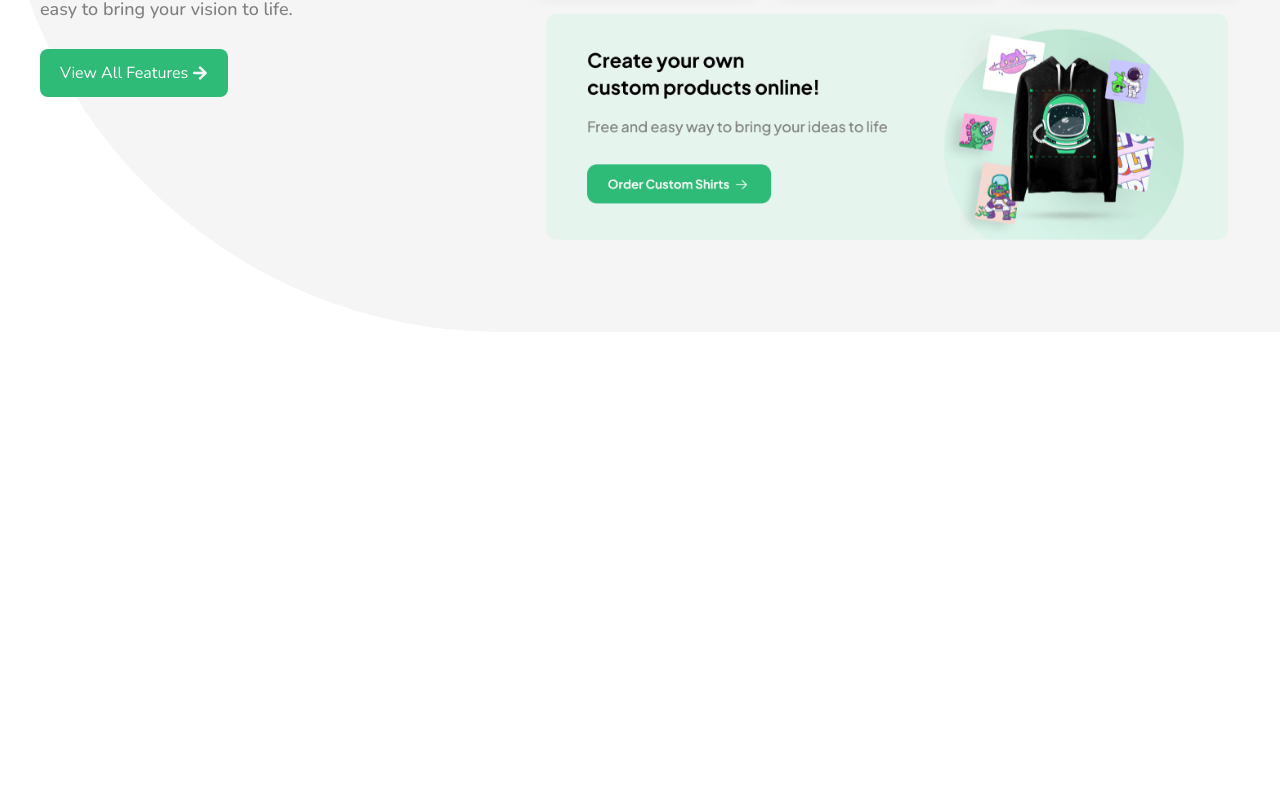
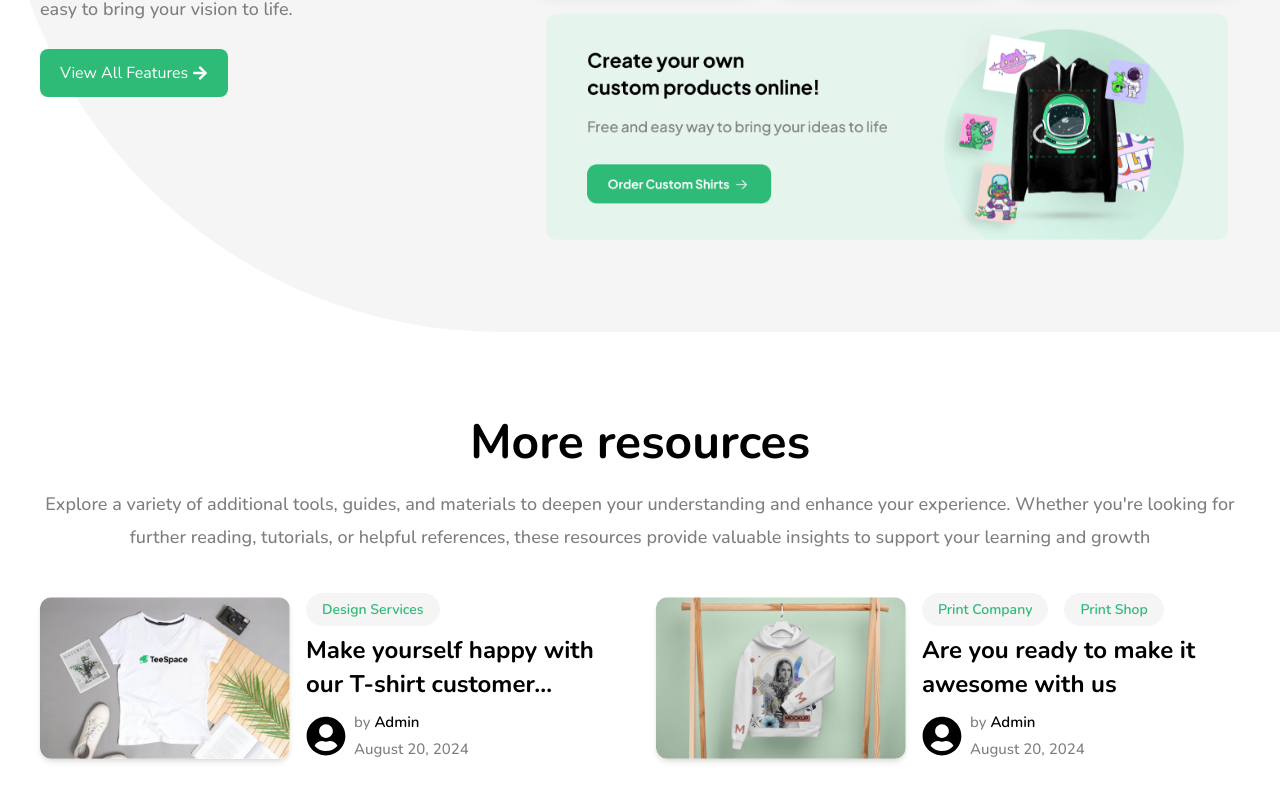
Before and after one commit to daniels9028/Mini-Project-II, a React (Vite) app: page / in a window 1280 px wide. Shown: the part 5070-5871 px from the top of the page. Before the commit the page ends 5402 px from the top, so only its background shows below. Built offline with nearby package versions, Linux system fonts and the light colour scheme.

Commit message:
Resource section in dashboard page

```diff
--- /dev/null
+++ b/src/components/Testimonial.jsx
@@ -0,0 +1,61 @@
+import { FaUserCircle } from "react-icons/fa";
+
+import React from "react";
+
+const Testimonial = ({ resources, testimonials }) => {
+  return (
+    <div className="container mx-auto lg:px-10 px-5">
+      <div className="flex flex-col justify-center items-center py-20">
+        <p className="text-[48px] font-bold leading-[60px] text-center">
+          More resources
+        </p>
+        <p className="text-center font-medium text-[18px] leading-[32.4px] text-[#7E7E7E] mt-4">
+          Explore a variety of additional tools, guides, and materials to deepen
+          your understanding and enhance your experience. Whether you're looking
+          for further reading, tutorials, or helpful references, these resources
+          provide valuable insights to support your learning and growth
+        </p>
+        <div className="w-full grid lg:grid-cols-2 grid-cols-1 place-items-center gap-8 mt-10">
+          {resources.map((resource) => (
+            <div
+              key={resource.id}
+              className="flex lg:flex-row flex-col items-center justify-center gap-4"
+            >
+              <img
+                src={resource.image}
+                alt={resource.title}
+                className="object-cover lg:w-[250px] w-full rounded-xl shadow-md"
+              />
+              <div className="flex flex-col gap-2">
+                <div className="flex flex-row items-center gap-4">
+                  {resource.tags.map((tag) => (
+                    <p className="bg-[#F5F5F5] text-[#2EBB77] rounded-full py-1 px-4 font-semibold text-[14px] leading-[25.2px] w-fit">
+                      {tag}
+                    </p>
+                  ))}
+                </div>
+                <p className="font-bold text-[24px] leading-[33.6px]">
+                  {resource.title}
+                </p>
+                <div className="flex flex-row items-center gap-2">
+                  <FaUserCircle size={40} />
+                  <div className="font-medium text-[15px] leading-[27px] text-[#7E7E7E]">
+                    <p>
+                      by{" "}
+                      <span className="text-[15px] font-semibold text-black">
+                        Admin
+                      </span>
+                    </p>
+                    <p>August 20, 2024</p>
+                  </div>
+                </div>
+              </div>
+            </div>
+          ))}
+        </div>
+      </div>
+    </div>
+  );
+};
+
+export default Testimonial;
--- a/src/pages/Dashboard.jsx
+++ b/src/pages/Dashboard.jsx
@@ -10,6 +10,7 @@ import custom3 from "../assets/custom/custom3.png";
 import Printing from "../components/Printing";
 import OurPicks from "../components/OurPicks";
 import Products from "../components/Products";
+import Testimonial from "../components/Testimonial";
 
 import picks1 from "../assets/picks/picks1.png";
 import picks2 from "../assets/picks/picks2.png";
@@ -22,6 +23,9 @@ import product3 from "../assets/products/product3.png";
 import product4 from "../assets/products/product4.png";
 import product5 from "../assets/products/product5.png";
 import product6 from "../assets/products/product6.png";
+
+import resource1 from "../assets/resources/resource1.png";
+import resource2 from "../assets/resources/resource2.png";
 
 const customs = [
   {
@@ -112,6 +116,45 @@ const products = [
   },
 ];
 
+const resources = [
+  {
+    id: 1,
+    title: "Make yourself happy with our T-shirt customer…",
+    tags: ["Design Services"],
+    image: resource1,
+  },
+  {
+    id: 2,
+    title: "Are you ready to make it awesome with us",
+    tags: ["Print Company", "Print Shop"],
+    image: resource2,
+  },
+];
+
+const testimonials = [
+  {
+    id: 1,
+    name: "Dean D.",
+    position: "Director",
+    comment:
+      "Great quality products - Flags, programs for exceptional capacities, birthday, and occasion welcome are largely still mainstream on paper.",
+  },
+  {
+    id: 2,
+    name: "Cristian L.",
+    position: "Manager",
+    comment:
+      "Best services ever - Flags, programs for exceptional capacities, birthday, and are largely still mainstream on paper occasion welcome.",
+  },
+  {
+    id: 3,
+    name: "Leonel R.",
+    position: "Designer",
+    comment:
+      "Top noth support - Flags, programs for, birthday, and occasion welcome are largely still mainstream on paper exceptional capacities.",
+  },
+];
+
 const Dashboard = () => {
   useEffect(() => {
     document.title = "Dashboard | TeeSpace";
@@ -125,6 +168,7 @@ const Dashboard = () => {
       <Printing />
       <OurPicks picks={picks} />
       <Products products={products} />
+      <Testimonial resources={resources} testimonials={testimonials} />
     </>
   );
 };
```
Also changed, not shown: src/assets/resources/resource1.png (added), src/assets/resources/resource2.png (added).
